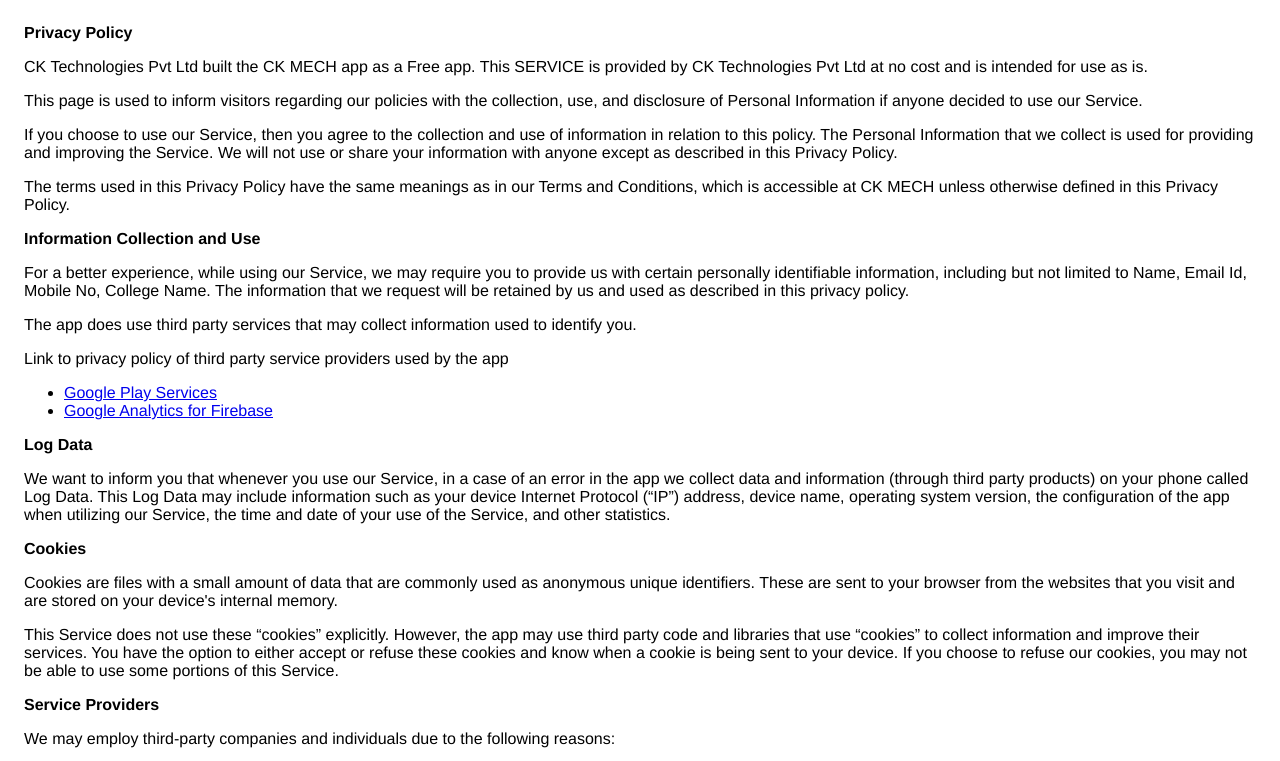
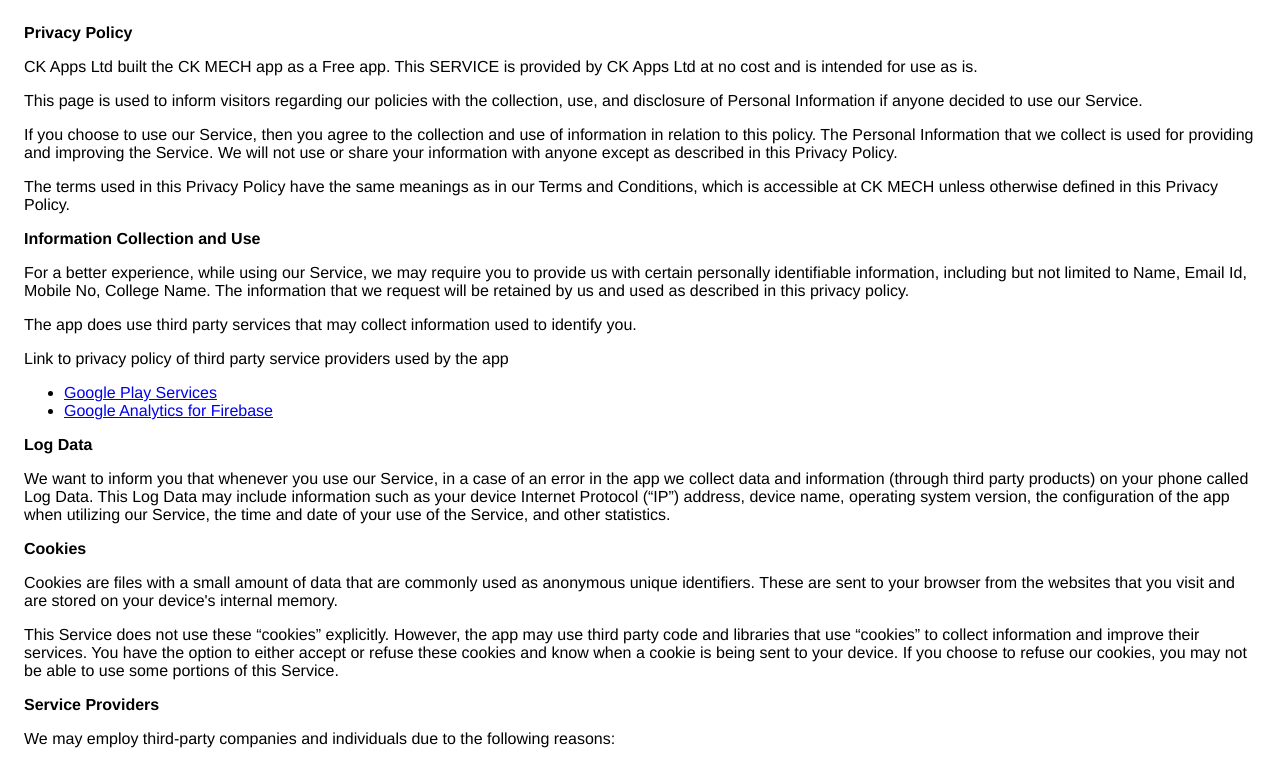
Before and after one commit to ckmech/privacy-policy, a plain HTML site: page index.html in a window 1280 px wide. Shown: the top 761 px of the page. Drawn offline with Linux system fonts and the light colour scheme.

Commit message:
Update index.html

```diff
--- a/index.html
+++ b/index.html
@@ -8,9 +8,9 @@
     </head>
     <body>
     <strong>Privacy Policy</strong> <p>
-                  CK Technologies Pvt Ltd built the CK MECH app as
+                  CK Apps Ltd built the CK MECH app as
                   a Free app. This SERVICE is provided by
-                  CK Technologies Pvt Ltd at no cost and is intended for use as
+                  CK Apps Ltd at no cost and is intended for use as
                   is.
                 </p> <p>
                   This page is used to inform visitors regarding our
```
